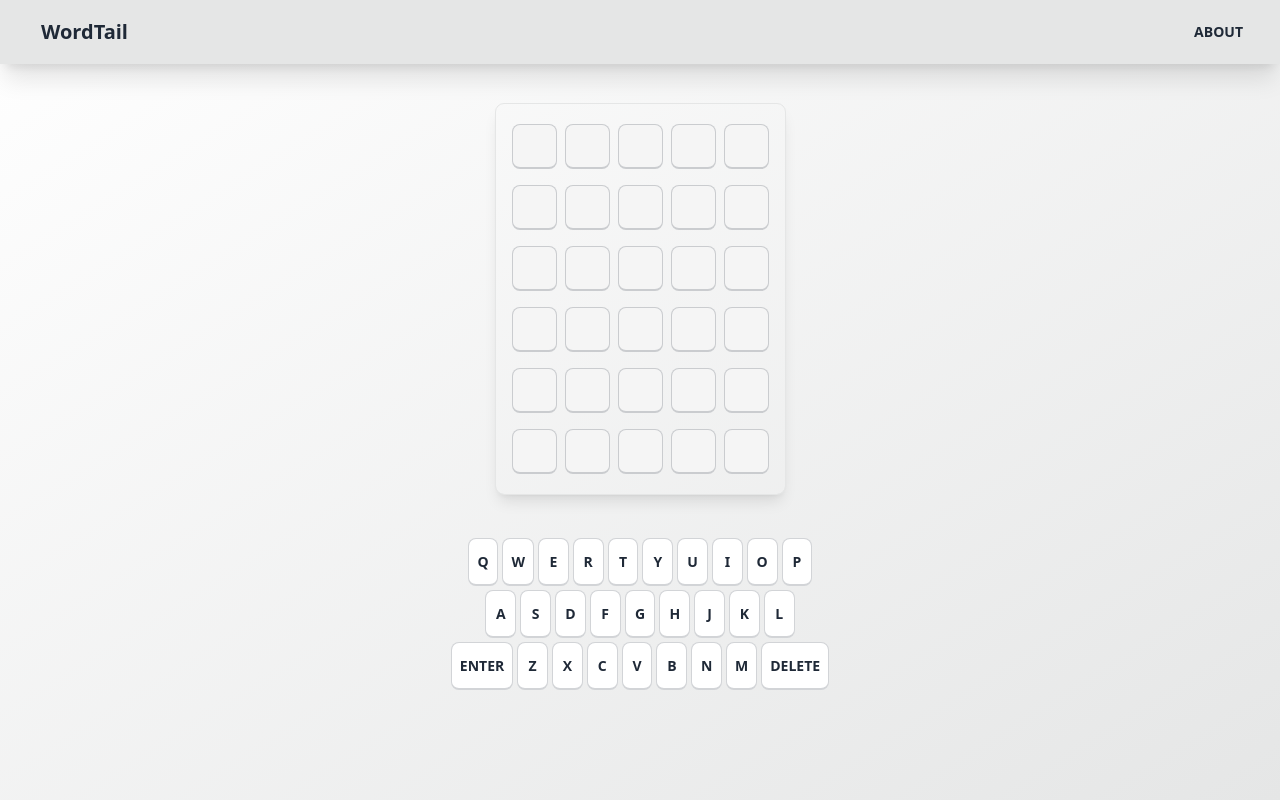
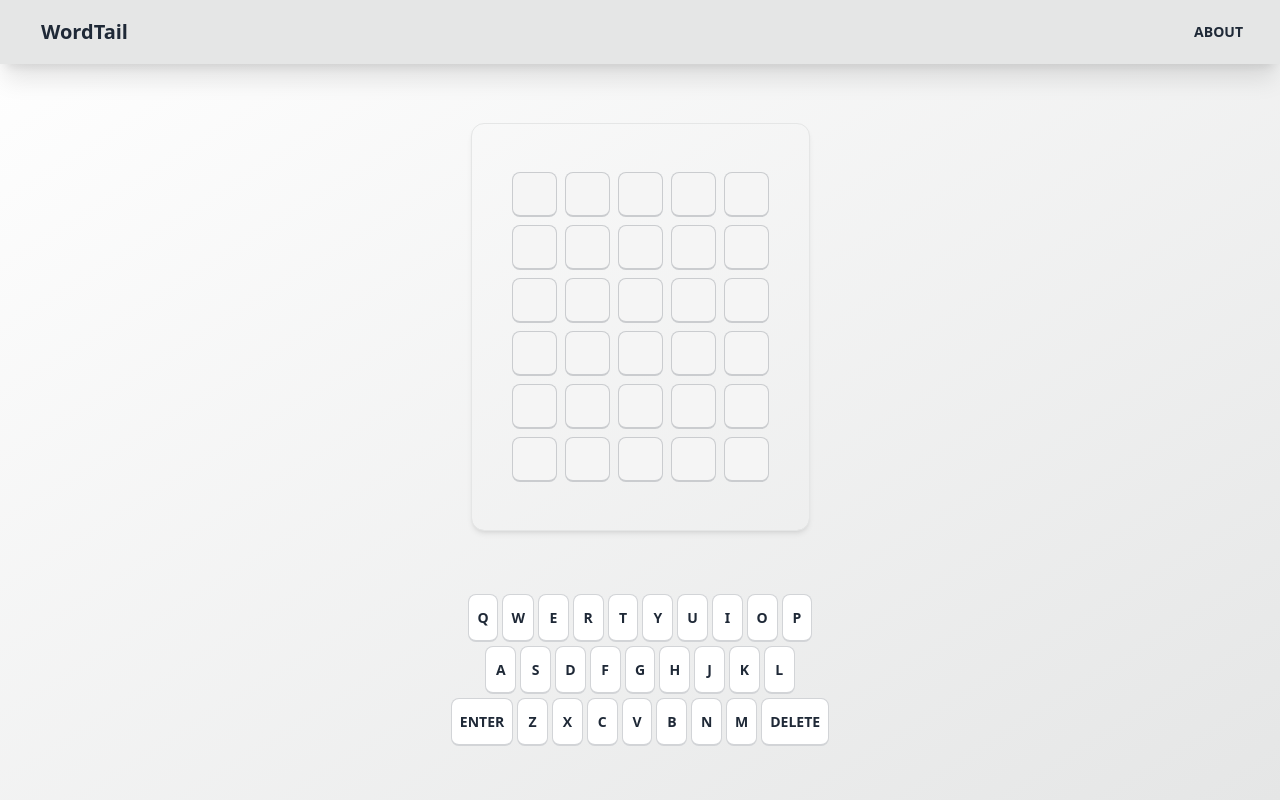
Before and after one commit to SteveDAC/word-tail, a React (Create React App) app: page / in a window 1280 px wide. Both pictures are taken after a click on the button "NEW GAME". Built offline with nearby package versions, Linux system fonts and the light colour scheme.

Commit message:
Cleaned up my tailwind styling for the board. Still not 100% happy yet.

```diff
--- a/src/components/game/Board.jsx
+++ b/src/components/game/Board.jsx
@@ -8,8 +8,8 @@ function Board() {
 
   return (
     <>
-      <div className='outline-1 outline outline-base-300 rounded-lg mx-auto w-fit shadow-lg card-compact'>
-        <div className='div card-body'>
+      <div className='flex flex-auto'>
+        <div className='mx-auto my-5 outline outline-1 outline-base-300 rounded-xl shadow-md p-10'>
           {board.map((row) => (
             <div key={rowId}>
               <Row rowId={rowId++} />
--- a/src/components/game/Row.jsx
+++ b/src/components/game/Row.jsx
@@ -9,7 +9,7 @@ function Row({ rowId }) {
   let tileId = 0
 
   return (
-    <div className='mx-auto space-x-2 m-1'>
+    <div className='mx-auto space-x-2 m-2'>
       {board[rowId].map((tile) => (
         <Tile key={tileId++} state={tile.state} letter={tile.letter} />
       ))}
--- a/src/pages/Game.jsx
+++ b/src/pages/Game.jsx
@@ -228,7 +228,7 @@ function Game() {
         <>
           <ErrorMessage />
 
-          <div className='container mx-auto my-10'>
+          <div className='container my-10'>
             <Board />
           </div>
 
```
